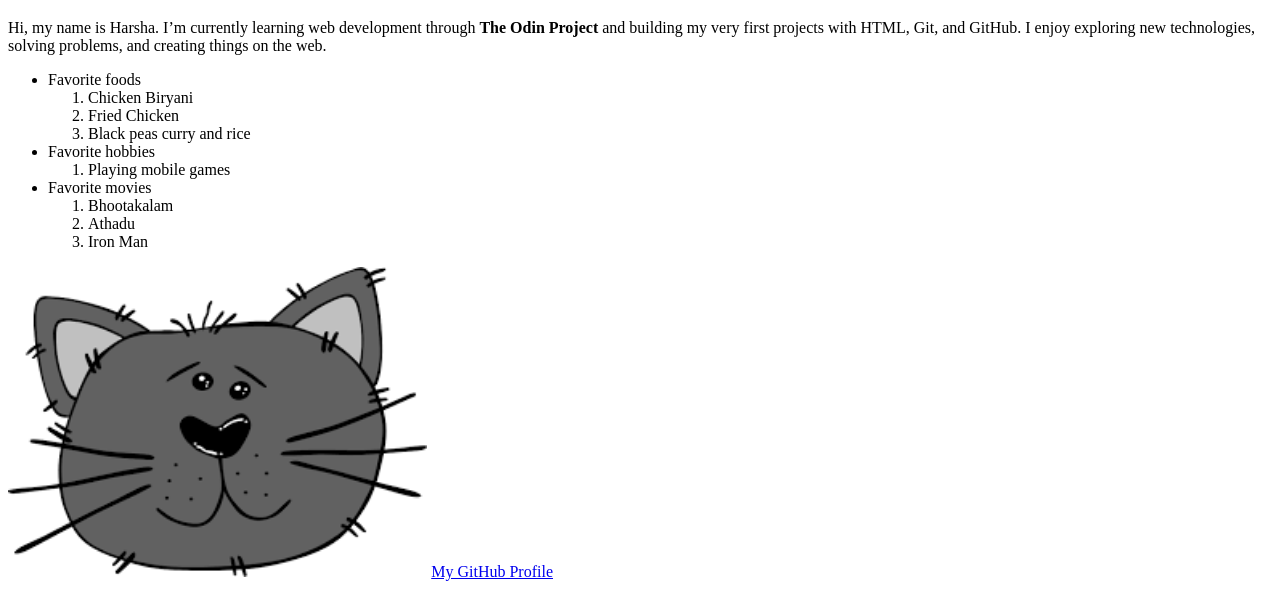
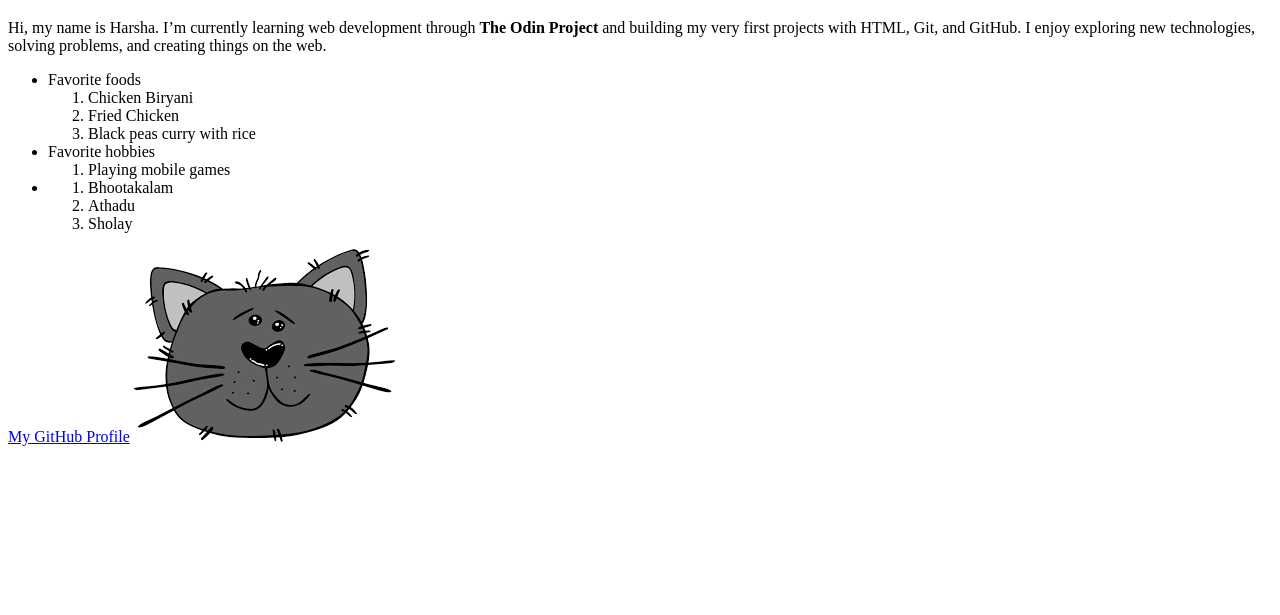
Before and after one commit to gudgud1904-png/personal-bio-page, a plain HTML site: page index.html in a window 1280 px wide. Shown: the part 61-676 px from the top of the page. Drawn offline with Linux system fonts and the light colour scheme.

Commit message:
Fix the list nests

```diff
--- a/index.html
+++ b/index.html
@@ -8,24 +8,26 @@
         <h1>Harsha Umesh Shetty</h1>
         <p>  Hi, my name is Harsha. I’m currently learning web development through <strong>The Odin Project</strong> and building my very first projects with HTML, Git, and GitHub. I enjoy exploring new technologies, solving problems, and creating things on the web.</p>
         <ul>
-            <li>Favorite foods</li>
+            <li>Favorite foods
                 <ol>
                     <li>Chicken Biryani</li>
                     <li>Fried Chicken</li>
-                <li>Black peas curry and rice</li>
+                    <li>Black peas curry with rice</li>
                 </ol>
-            <li>Favorite hobbies</li>
+            </li>
+            <li>Favorite hobbies
                 <ol>
                     <li>Playing mobile games</li>
                 </ol>
-            <li>Favorite movies</li>
+            </li>
+            <li>
                 <ol>
                     <li>Bhootakalam</li>
                     <li>Athadu</li>
-                <li>Iron Man</li>
+                    <li>Sholay</li>
                 </ol>
+            </li>
         </ul>
-        <img src="../personal-bio-page/images/cat.png" alt="Bonus:Cat" height="310">
         <a href="https://github.com/gudgud1904-png" target="_blank" rel="noopener noreferrer">My GitHub Profile</a>
-    </body>
+        <img src="../personal-bio-page/images/cat.png" alt="Here's a cat pic">
 </html>
```
Lines whose indentation alone changed are shown as unchanged.
